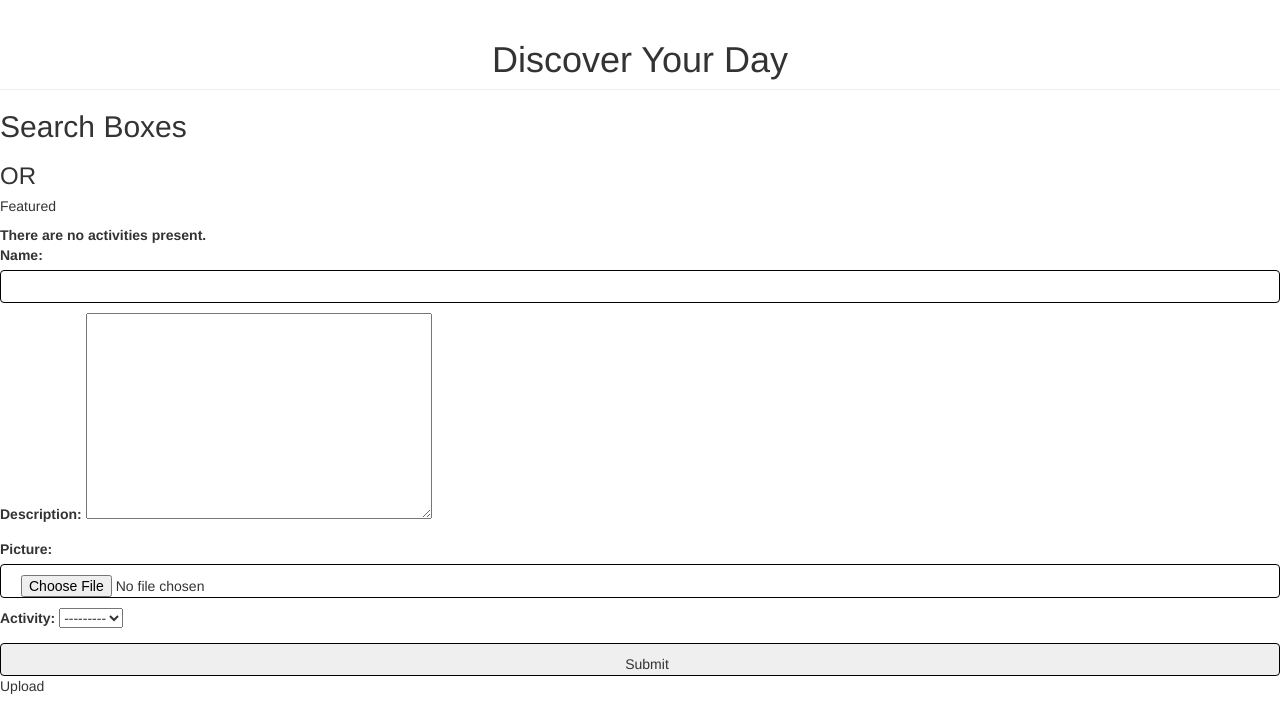
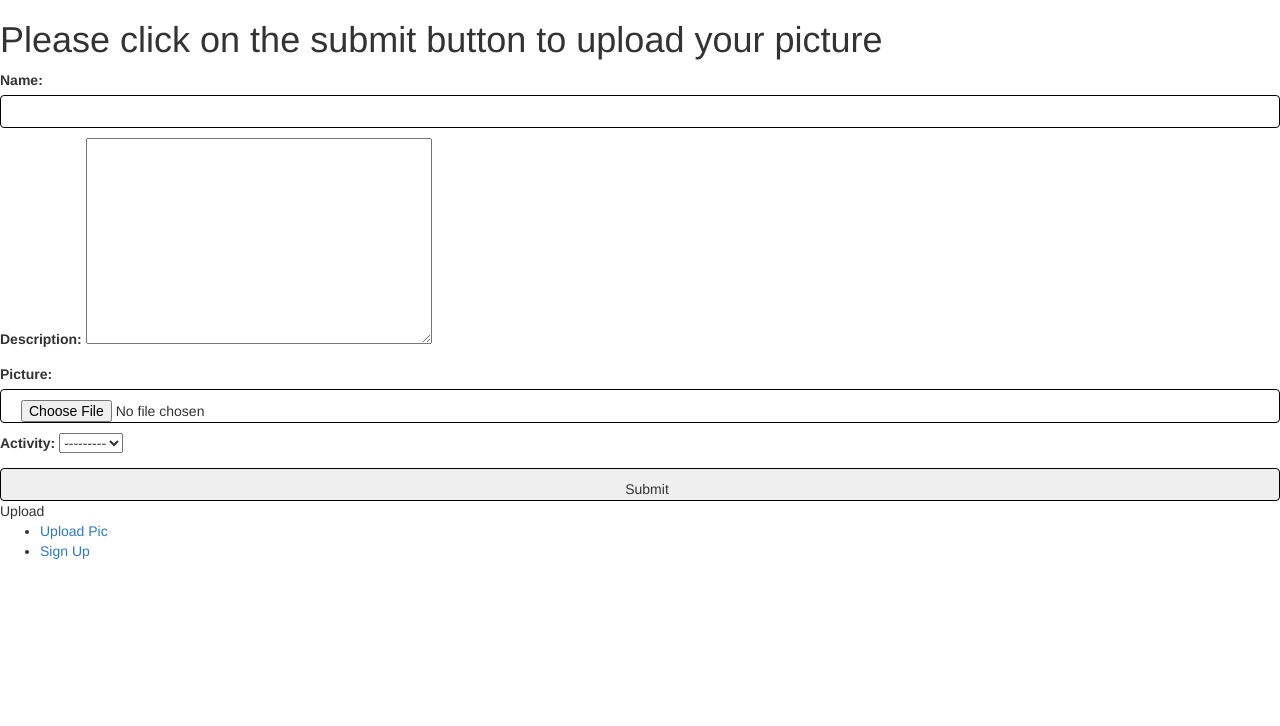
Before and after one commit to ngkenn/itech-group, a Django app: page /actifind/upload_picture/ in a window 1280 px wide. Shown: the part 74-800 px from the top of the page. Run offline with Django 3.2, Linux system fonts and the light colour scheme; data that the repository does not hold is empty; some libraries are stand-ins or nearby versions.

Commit message:
adding some links and picture stuff

```diff
--- a/itechGroup/actifind/views.py
+++ b/itechGroup/actifind/views.py
@@ -151,10 +151,10 @@ def upload_picture(request):    #only if logged in - set as variable in the HTML
         form = UploadPictureForm(request.POST, request.FILES)
         if form.is_valid():
             form.save()
-            return render(request,'actifind/register.html') #Back to index page? or to confirmation page
+            return render(request,'actifind/upload_picture.html') #Back to index page? or to confirmation page
     else:
         form = UploadPictureForm()
-    return render(request, 'actifind/index.html', {'form': form})
+    return render(request, 'actifind/upload_picture.html', {'form': form}) #Put where the page is
 
 
 def search(request):
--- a/itechGroup/templates/actifind/base.html
+++ b/itechGroup/templates/actifind/base.html
@@ -57,6 +57,12 @@
 </div>
 
 <div>
+    <ul>
+         <li> <a href="{% url 'upload_picture' %}">Upload Pic</a></li>
+        <li> <a href="{% url 'register' %}">Sign Up</a></li>
+
+    </ul>
+
     <!-- Important URL links at the bottom of the page -->
 </div>
 
--- a/itechGroup/templates/actifind/index.html
+++ b/itechGroup/templates/actifind/index.html
@@ -45,15 +45,7 @@
       </div>
       <div>
 
-            <form method="post" action="{% url 'upload_picture' %}" enctype="multipart/form-data">
 
-            {% csrf_token %}
-
-            {{ form.as_p }}
-
-            <input type="submit">Upload</input>
-
-             </form>
 
 
             <!-- Pictures of user photos  -->
--- /dev/null
+++ b/itechGroup/templates/actifind/upload_picture.html
@@ -0,0 +1,28 @@
+{% extends 'actifind/base.html' %}
+{% load staticfiles %}
+
+{% block title_block %}
+   Upload your picture here
+{% endblock %}
+
+{% block body_block %}
+
+<div>
+    <h1>Please click on the submit button to upload your picture</h1>
+
+    <form method="post" action="{% url 'upload_picture' %}" enctype="multipart/form-data">
+
+            {% csrf_token %}
+
+            {{ form.as_p }}
+
+            <input type="submit">Upload</input>
+
+    </form>
+
+
+</div>
+
+
+
+{% endblock %}
```
